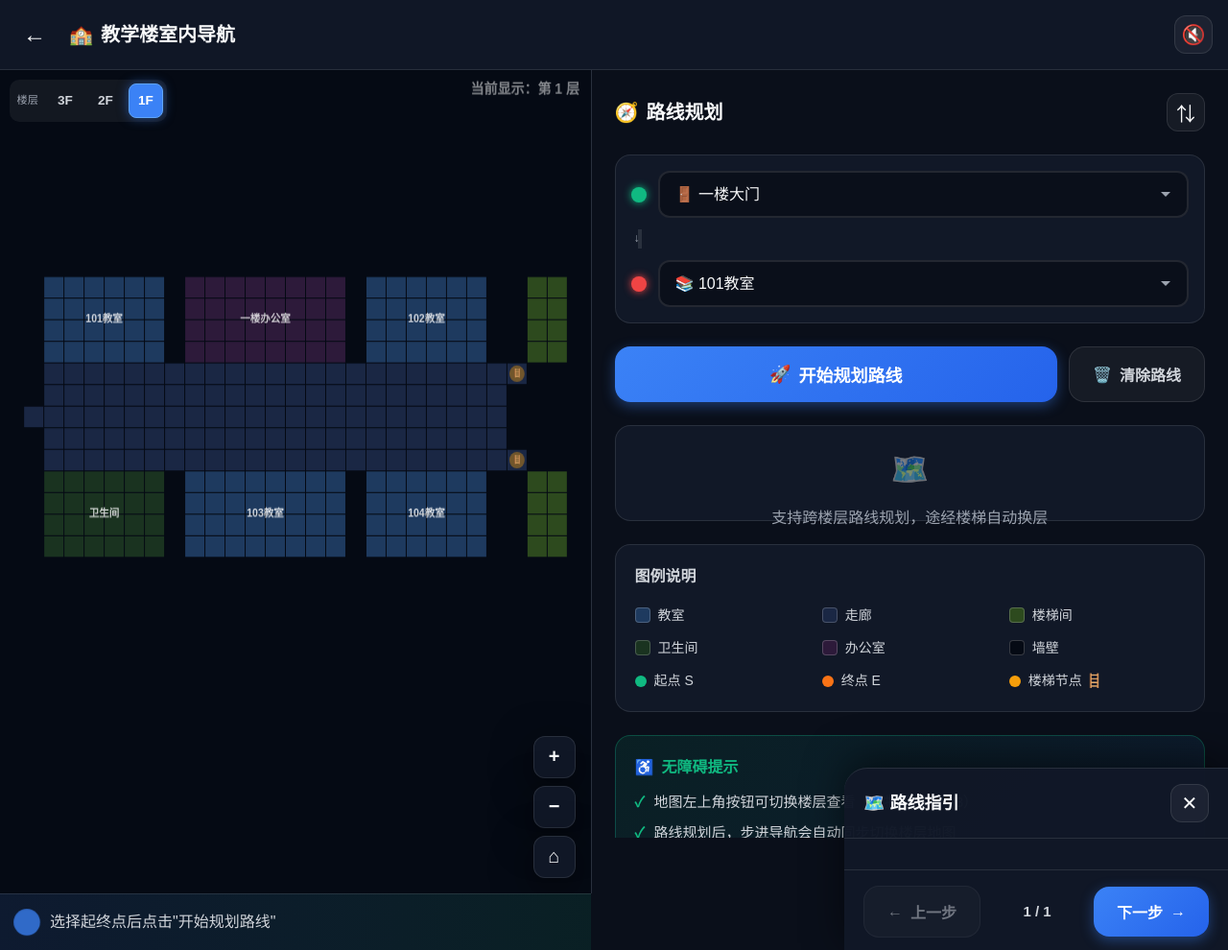
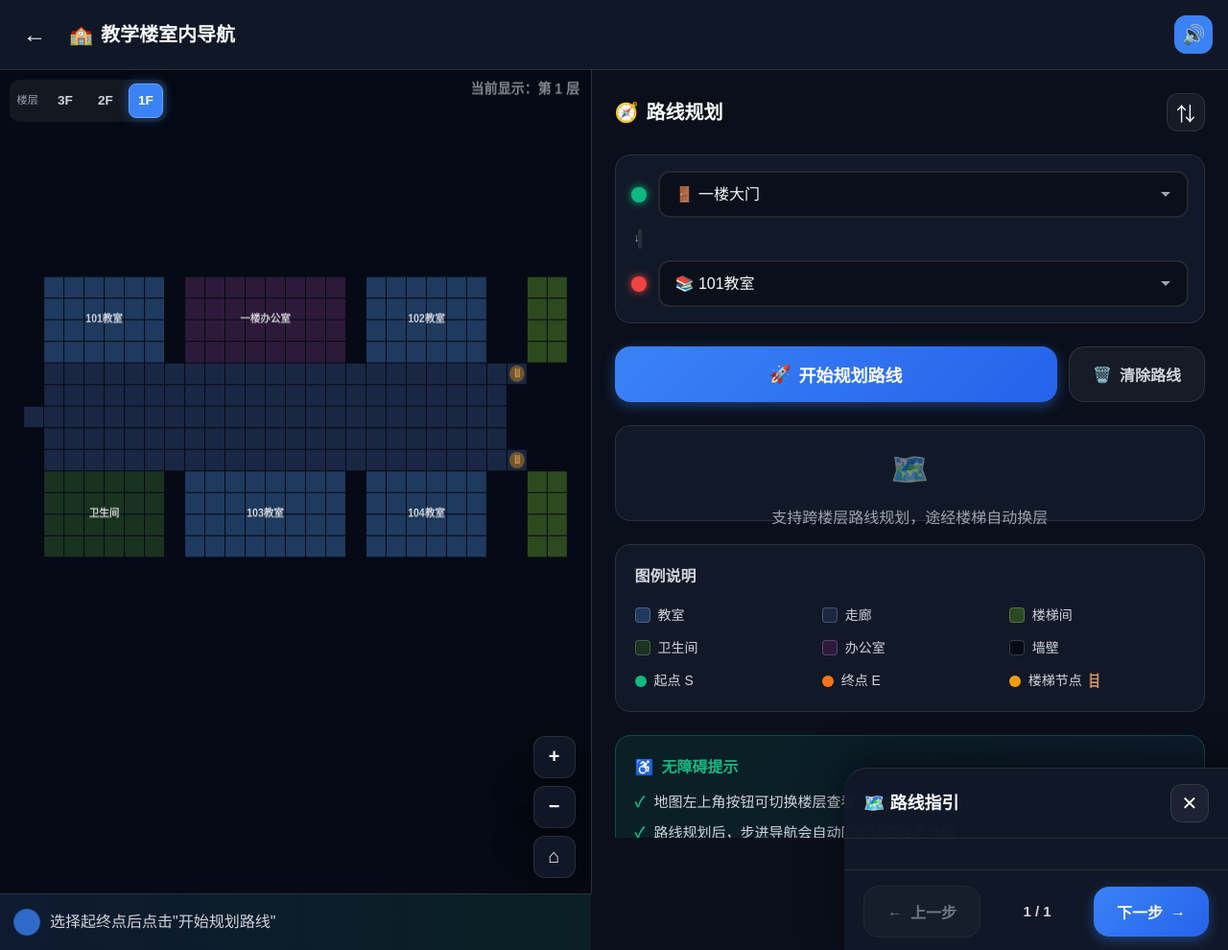
Before and after one commit to NAGItop/indoor_navigation, a website: page indoor.html in a window 1280 px wide. Shown: the whole page at 96% size. Drawn offline with Linux system fonts and the light colour scheme.

Commit message:
语音功能默认开启

```diff
--- a/indoor-app.js
+++ b/indoor-app.js
@@ -278,7 +278,7 @@ const state = {
     pathSegments: [],       // [{floor, path:[...]}]
     currentStep: 0,
     pathSteps: [],
-    voiceEnabled: false,
+    voiceEnabled: true,  // 默认开启语音
     animOffset: 0,
     animFrame: null,
 };
--- a/indoor.html
+++ b/indoor.html
@@ -104,8 +104,8 @@
             </h1>
             <div class="header-actions">
                 <button type="button" id="voiceToggle" class="icon-btn"
-                        aria-label="开启语音导航" aria-pressed="false">
-                    <span class="voice-icon" aria-hidden="true">🔇</span>
+                        aria-label="语音导航已开启" aria-pressed="true">
+                    <span class="voice-icon" aria-hidden="true">🔊</span>
                 </button>
             </div>
         </header>
```
